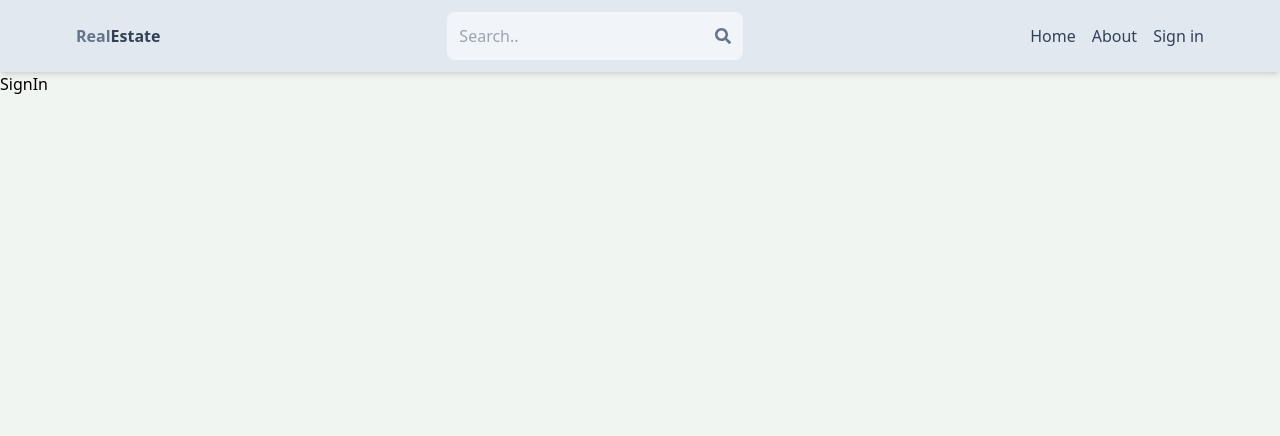
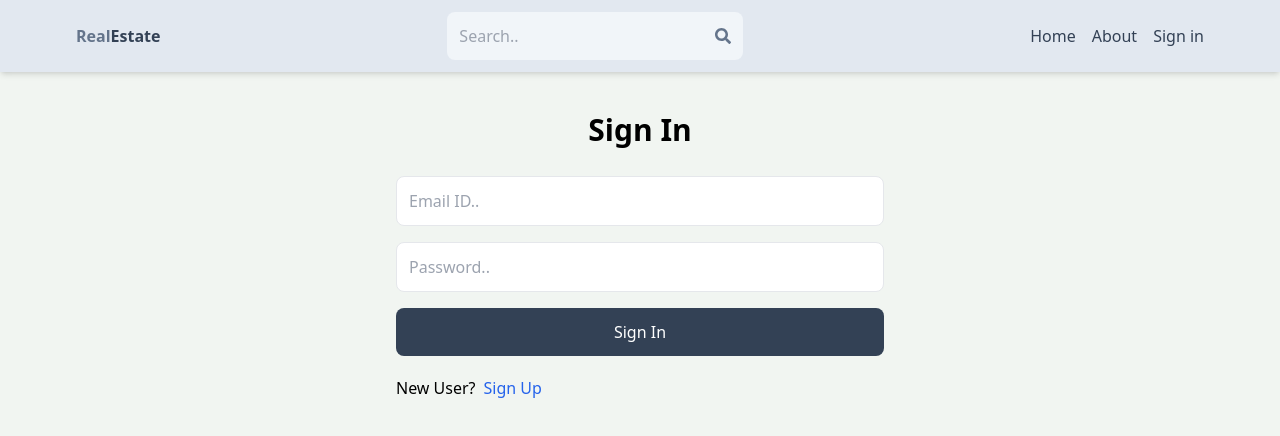
Before and after one commit to nishanth-s03/Real-Estate-System, a React (Vite) app in the folder client/: page /sign-in in a window 1280 px wide. Shown: the top 436 px of the page. Built offline with nearby package versions, Linux system fonts and the light colour scheme.

Commit message:
Added: Sign in Page UI and Functionality

```diff
--- a/client/src/pages/SignIn.jsx
+++ b/client/src/pages/SignIn.jsx
@@ -1,9 +1,80 @@
-import React from 'react'
+import React, { useState } from "react";
+import { Link, useNavigate } from "react-router-dom";
 
 export default function SignIn() {
-    return (
-        <div>
-            SignIn
-        </div>
-    )
+  const [formData, setFormData] = useState({});
+  const [error, setError] = useState(null);
+  const [loading, setLoading] = useState(false);
+  const navigate = useNavigate();
+  const handleChange = (e) => {
+    setFormData({
+      ...formData,
+      [e.target.id]: e.target.value,
+    });
+  };
+  const handleSubmit = async (e) => {
+
+    e.preventDefault();
+    try {
+        setLoading(true);
+        const res = await fetch("api/auth/signin", {
+        method: 'POST',
+        headers: {
+          'Content-Type': 'application/json',
+        },
+        body: JSON.stringify(formData),
+      });
+      const data = await res.json();
+      console.log(data);
+      if (data.success === false) {
+        setLoading(false);
+        setError(data.message);
+        return;
+      }
+      setLoading(false);
+      setError(null);
+      navigate('/');
+    }
+    catch (error) {
+      setLoading(false);
+      setError(error.message);
+    }
+  };
+ // console.log(formData);
+  return (
+    <div className="p-3 max-w-lg mx-auto">
+      <h1 className="text-3xl text-center font-semibold my-7">Sign In</h1>
+      <form onSubmit={handleSubmit} className="flex flex-col gap-4">
+        <input
+          type="email"
+          placeholder="Email ID.."
+          className="border p-3 rounded-lg"
+          id="email"
+          onChange={handleChange}
+        />
+        <input
+          type="password"
+          placeholder="Password.."
+          className="border p-3 rounded-lg"
+          id="password"
+          onChange={handleChange}
+        />
+        <button
+          disabled={loading}
+          className="bg-slate-700 text-white p-3 rounded-lg
+                    hover:opacity-95
+                    disabled:opacity-80"
+        >
+          {loading ? "Loading..." : "Sign In"}
+        </button>
+      </form>
+      <div className="flex gap-2 mt-5">
+        <p>New User?</p>
+        <Link to={"/sign-up"}>
+          <span className="text-blue-600">Sign Up</span>
+        </Link>
+      </div>
+      {error && <p className='text-red-500 mt-5'>{error}</p>}
+    </div>
+  );
 }
```
